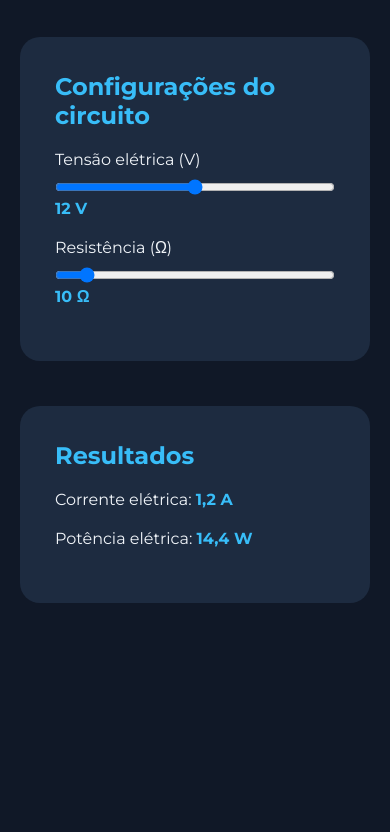
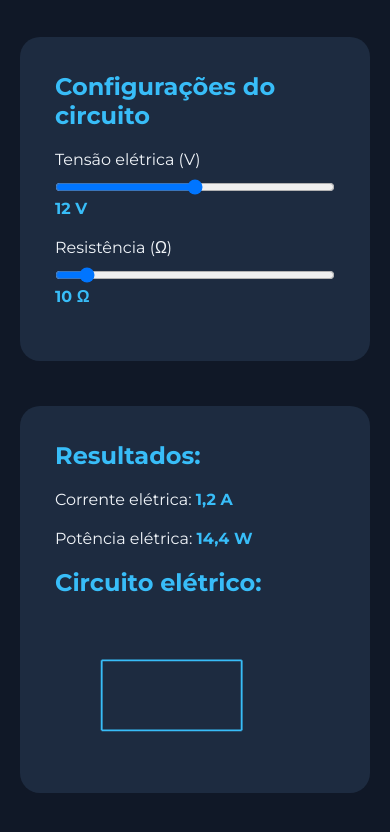
Before and after one commit to relgader/sistema-eletrico-lei-ohm, a plain HTML site: page simuladorEletrico/index.html in a window 390 px wide. Shown: the part 130-962 px from the top of the page. Before the commit the page ends 844 px from the top, so only its background shows below. Drawn offline with Linux system fonts and the light colour scheme.

Commit message:
style: criando circuito com linhas formatação 1

```diff
--- a/simuladorEletrico/index.html
+++ b/simuladorEletrico/index.html
@@ -65,7 +65,7 @@
 
             <section class="resultados">
 
-                <h2>Resultados</h2>
+                <h2>Resultados:</h2>
 
                 <div>
                     <p>Corrente elétrica:
@@ -79,6 +79,18 @@
                     </p>
                 </div>
 
+                <h2>Circuito elétrico:</h2>
+
+                <svg width="100%" viewBox="0 0 600 250">
+
+                    <line x1="100" y1="50" x2="400" y2="50" stroke="#38bdf8" stroke-width="4" />
+                    <line x1="400" y1="50" x2="400" y2="200" stroke="#38bdf8" stroke-width="4" />
+                    <line x1="400" y1="200" x2="100" y2="200" stroke="#38bdf8" stroke-width="4" />
+                    <line x1="100" y1="200" x2="100" y2="50" stroke="#38bdf8" stroke-width="4" />
+
+                </svg>
+
+
             </section>
 
         </div>
--- a/simuladorEletrico/style.css
+++ b/simuladorEletrico/style.css
@@ -89,4 +89,10 @@ span{
     .painel-principal{
         flex-direction: column;
     }
+
+    .resultados svg{
+        margin-top: 20px;
+        width: 100%;
+        height: auto;
+    }
 }
```
